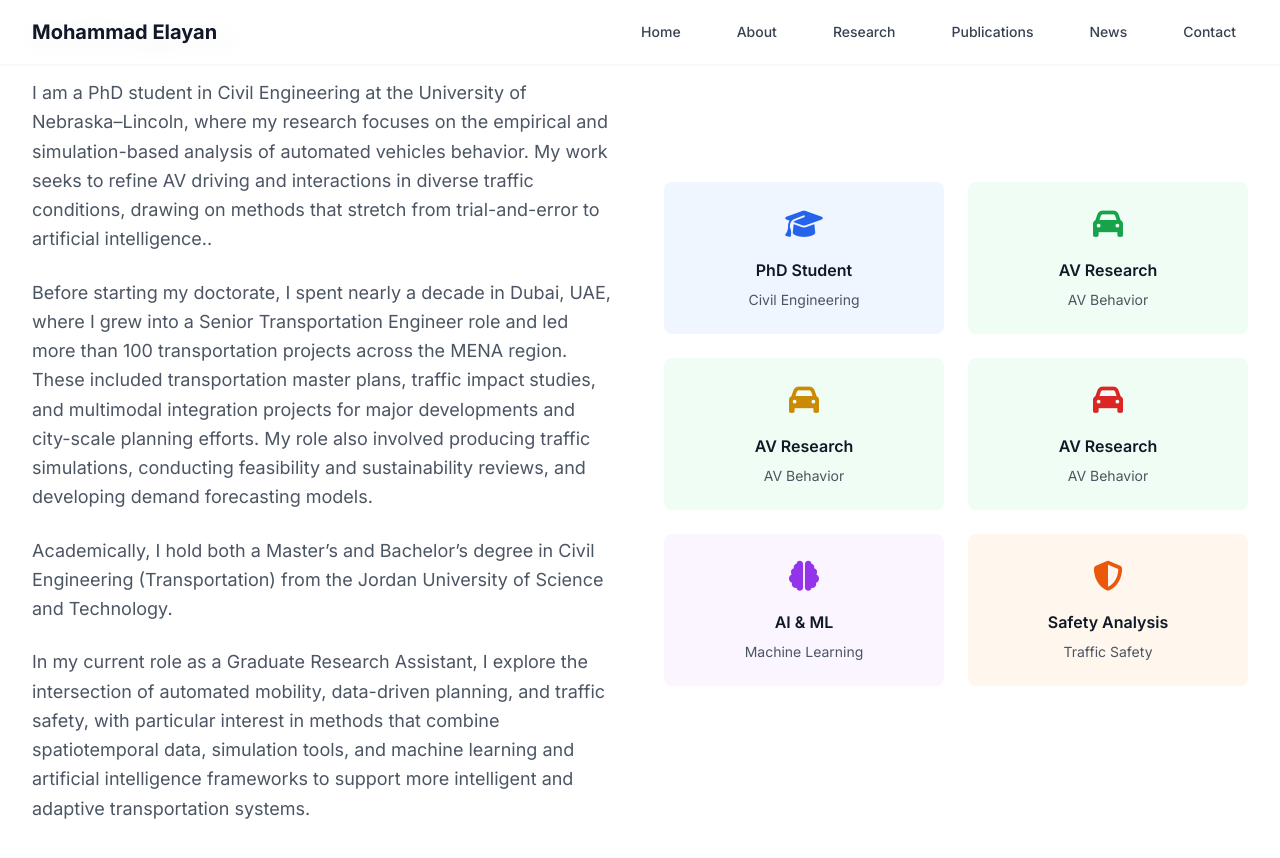
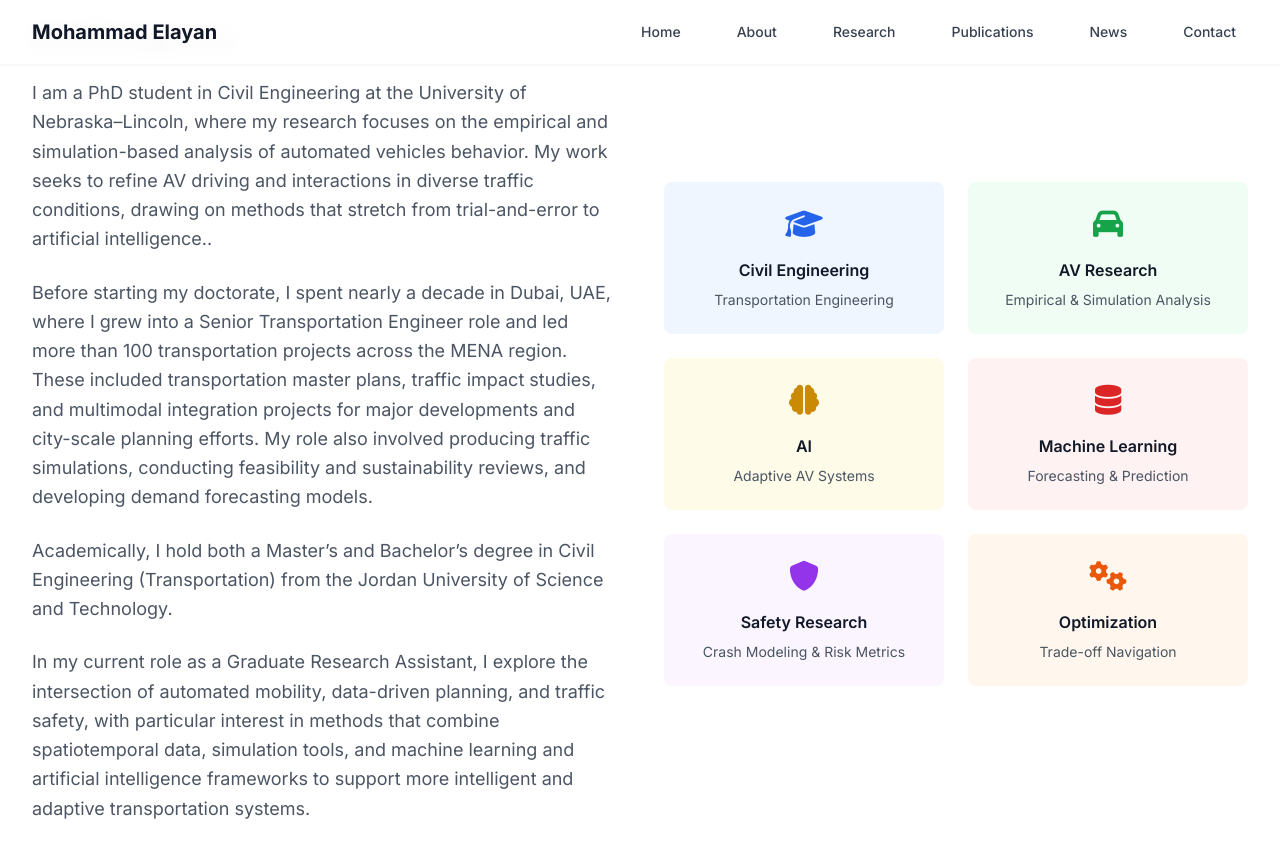
Before and after one commit to mselayan/mselayan.github.io, a Jekyll site: the page index.html, which Jekyll copies as it is, in a window 1280 px wide and 900 px high, scrolled down 1082 px. Shown: the top 858 px of the window. Built offline with Jekyll 4.4.1, drawn with Linux system fonts in a browser that asks for light colours; nearby versions of some CDN libraries.

Commit message:
Update index.html

```diff
--- a/index.html
+++ b/index.html
@@ -139,33 +139,33 @@
                 <div class="grid grid-cols-2 gap-6">
                     <div class="bg-blue-50 p-6 rounded-lg text-center card-hover">
                         <i class="fas fa-graduation-cap text-3xl text-blue-600 mb-4"></i>
-                        <h4 class="font-semibold text-gray-900 mb-2">PhD Student</h4>
-                        <p class="text-gray-600 text-sm">Civil Engineering</p>
+                        <h4 class="font-semibold text-gray-900 mb-2">Civil Engineering</h4>
+                        <p class="text-gray-600 text-sm">Transportation Engineering</p>
                     </div>
                     <div class="bg-green-50 p-6 rounded-lg text-center card-hover">
                         <i class="fas fa-car text-3xl text-green-600 mb-4"></i>
                         <h4 class="font-semibold text-gray-900 mb-2">AV Research</h4>
-                        <p class="text-gray-600 text-sm">AV Behavior</p>
+                        <p class="text-gray-600 text-sm">Empirical & Simulation Analysis</p>
                     </div>
-                    <div class="bg-green-50 p-6 rounded-lg text-center card-hover">
-                        <i class="fas fa-car text-3xl text-yellow-600 mb-4"></i>
-                        <h4 class="font-semibold text-gray-900 mb-2">AV Research</h4>
-                        <p class="text-gray-600 text-sm">AV Behavior</p>
+                    <div class="bg-yellow-50 p-6 rounded-lg text-center card-hover">
+                        <i class="fas fa-brain text-3xl text-yellow-600 mb-4"></i>
+                        <h4 class="font-semibold text-gray-900 mb-2">AI</h4>
+                        <p class="text-gray-600 text-sm">Adaptive AV Systems</p>
                     </div>
-                    <div class="bg-green-50 p-6 rounded-lg text-center card-hover">
-                        <i class="fas fa-car text-3xl text-red-600 mb-4"></i>
-                        <h4 class="font-semibold text-gray-900 mb-2">AV Research</h4>
-                        <p class="text-gray-600 text-sm">AV Behavior</p>
+                    <div class="bg-red-50 p-6 rounded-lg text-center card-hover">
+                        <i class="fas fa-database text-3xl text-red-600 mb-4"></i>
+                        <h4 class="font-semibold text-gray-900 mb-2">Machine Learning</h4>
+                        <p class="text-gray-600 text-sm">Forecasting & Prediction</p>
                     </div>
                     <div class="bg-purple-50 p-6 rounded-lg text-center card-hover">
-                        <i class="fas fa-brain text-3xl text-purple-600 mb-4"></i>
-                        <h4 class="font-semibold text-gray-900 mb-2">AI & ML</h4>
-                        <p class="text-gray-600 text-sm">Machine Learning</p>
+                        <i class="fas fa-shield text-3xl text-purple-600 mb-4"></i>
+                        <h4 class="font-semibold text-gray-900 mb-2">Safety Research</h4>
+                        <p class="text-gray-600 text-sm">Crash Modeling & Risk Metrics</p>
                     </div>
                     <div class="bg-orange-50 p-6 rounded-lg text-center card-hover">
-                        <i class="fas fa-shield-alt text-3xl text-orange-600 mb-4"></i>
-                        <h4 class="font-semibold text-gray-900 mb-2">Safety Analysis</h4>
-                        <p class="text-gray-600 text-sm">Traffic Safety</p>
+                        <i class="fas fa-cogs text-3xl text-orange-600 mb-4"></i>
+                        <h4 class="font-semibold text-gray-900 mb-2">Optimization</h4>
+                        <p class="text-gray-600 text-sm">Trade-off Navigation</p>
                     </div>
                 </div>
             </div>
```
